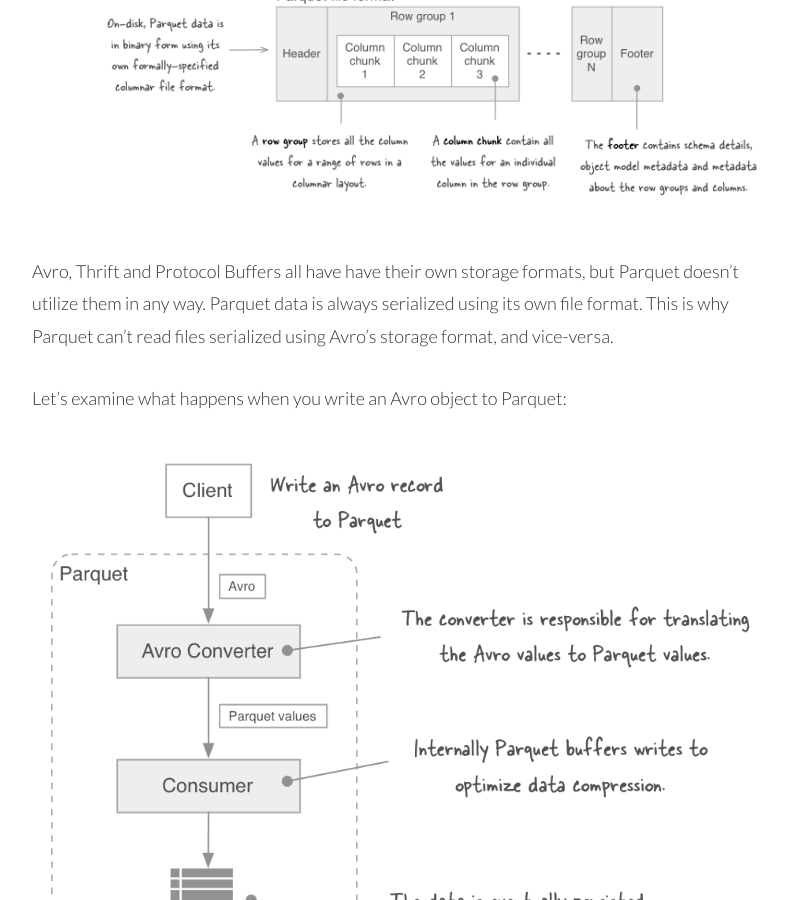
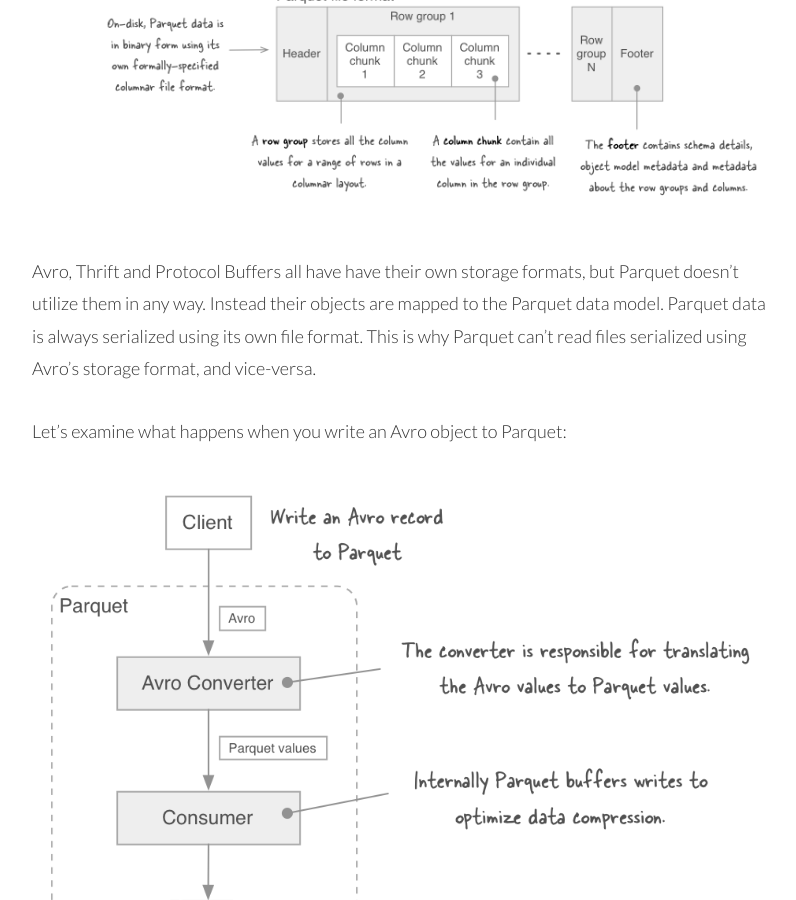
Before and after one commit to alexholmes/blog, a Jekyll site: the page built from _posts/2014-05-13-parquet-file-format-and-object-model.markdown, in a window 1280 px wide and 900 px high, scrolled down 1189 px. Shown: the whole window, without its empty margins (238-1034 px from the left). Built offline with Jekyll 4.4.1, drawn with Linux system fonts in a browser that asks for light colours; nearby versions of some CDN libraries; library files that are not in the unit come from our copies; a script that is not in the unit is left out; comment, search, counter and statistics services are not loaded.

Commit message:
revisions to parquet post

```diff
--- a/_posts/2014-05-13-parquet-file-format-and-object-model.markdown
+++ b/_posts/2014-05-13-parquet-file-format-and-object-model.markdown
@@ -37,8 +37,8 @@ all examples of object models. Parquet does actually supply an
 ![Image of storage formats and object models](/images/parquet_storage_object_converter.png)
 
 Avro, Thrift and Protocol Buffers all have have their own storage formats, but Parquet doesn't utilize them in any
-way. Parquet data is always serialized using its own file format. This is why Parquet can't read files serialized using
-Avro's storage format, and vice-versa.
+way. Instead their objects are mapped to the Parquet data model. Parquet data is always serialized using its own
+file format. This is why Parquet can't read files serialized using Avro's storage format, and vice-versa.
 
 Let's examine what happens when you write an Avro object to Parquet:
 
```
